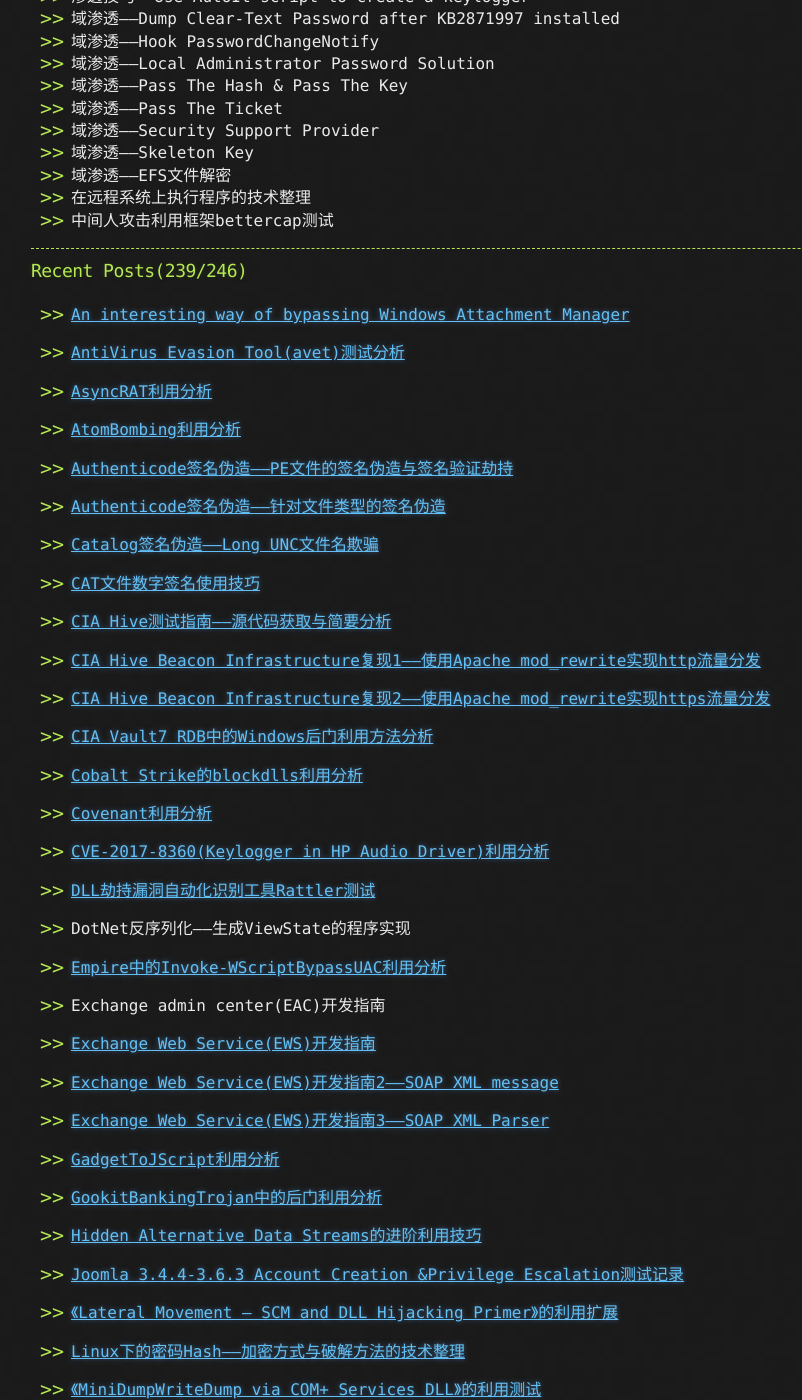
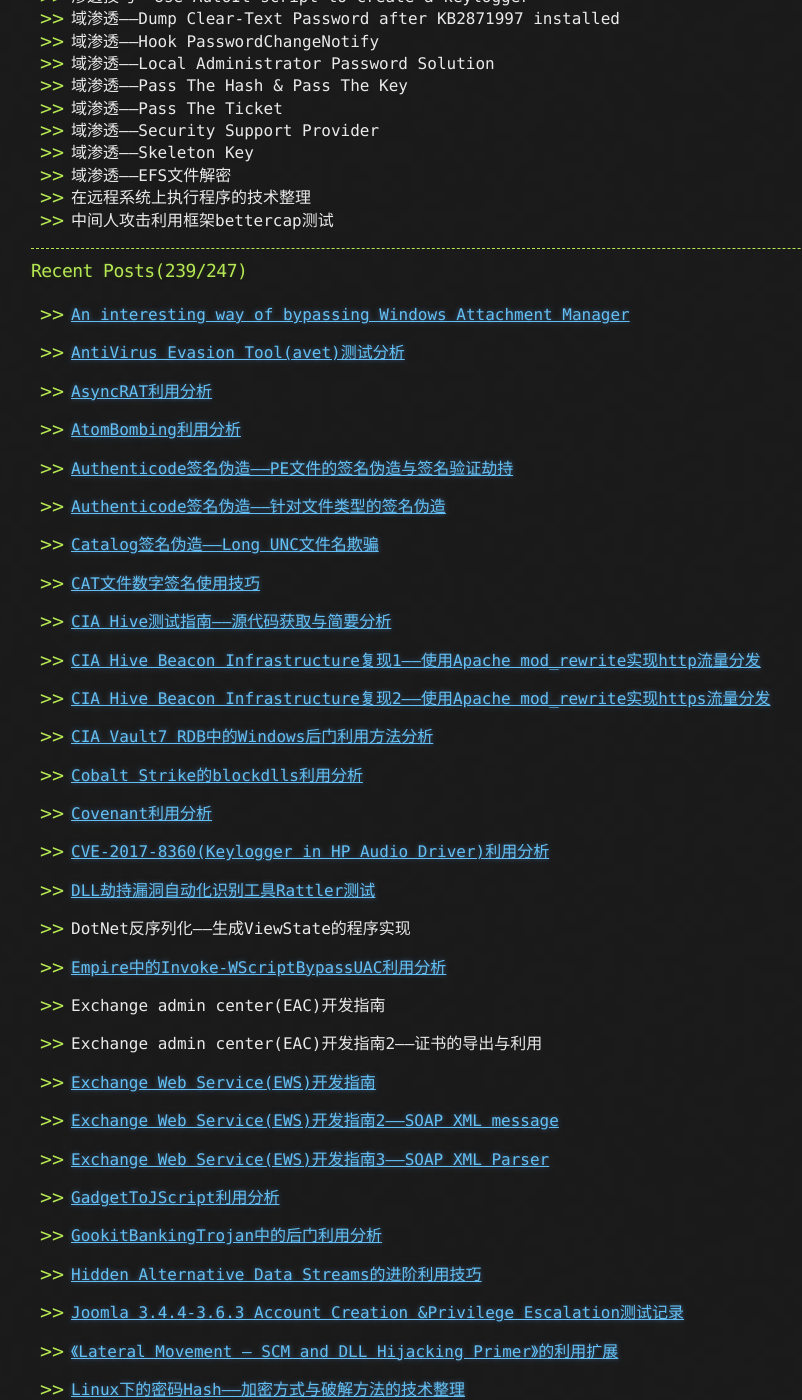
Before and after one commit to 3gstudent/3gstudent.github.io, a Jekyll site: the page built from about.md, in a window 1280 px wide and 1400 px high, scrolled down 1093 px. Shown: the whole window, without its empty margins (109-911 px from the left). Built offline with Jekyll 4.4.1, drawn with Linux system fonts in a browser that asks for light colours.

Commit message:
Update about.md

```diff
--- a/about.md
+++ b/about.md
@@ -62,7 +62,7 @@ Github:   [3gstudent](https://github.com/3gstudent)
 
 ---
 
-### Recent Posts(239/246)
+### Recent Posts(239/247)
 
 -
  [An interesting way of bypassing Windows Attachment Manager](https://3gstudent.github.io/An-interesting-way-of-bypassing-Windows-Attachment-Manager)
@@ -120,6 +120,9 @@ Github:   [3gstudent](https://github.com/3gstudent)
 
 -
  Exchange admin center(EAC)开发指南
+
+-
+ Exchange admin center(EAC)开发指南2——证书的导出与利用
 
 -
  [Exchange Web Service(EWS)开发指南](https://3gstudent.github.io/Exchange-Web-Service(EWS)%E5%BC%80%E5%8F%91%E6%8C%87%E5%8D%97)
```
